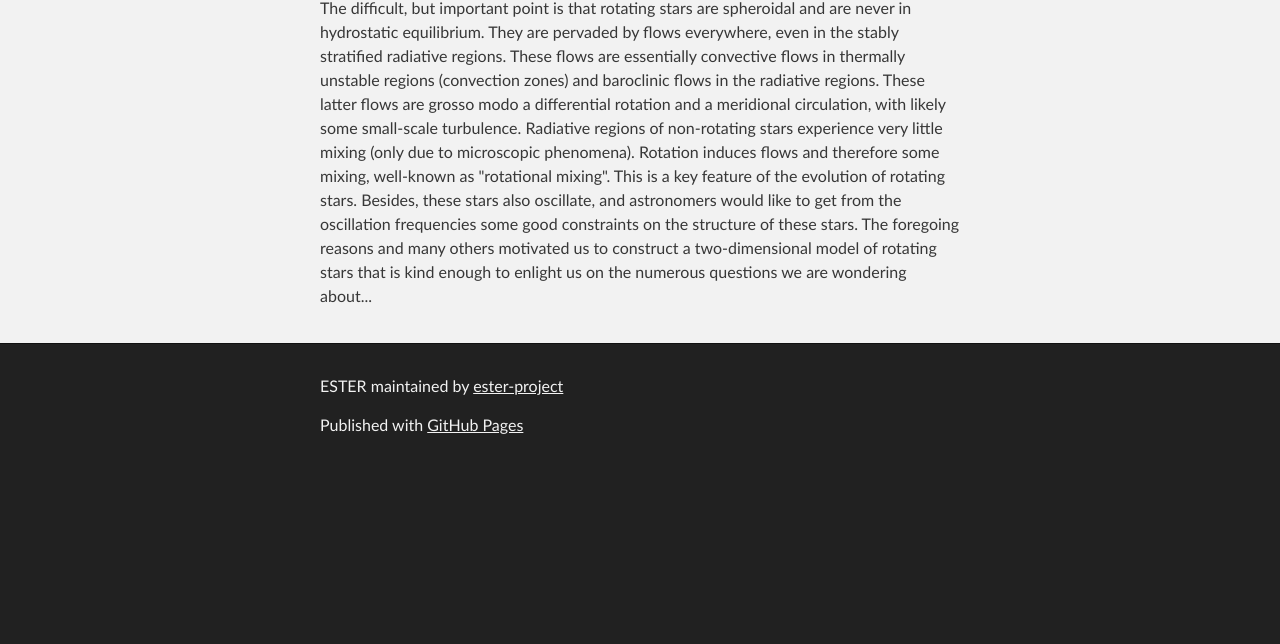
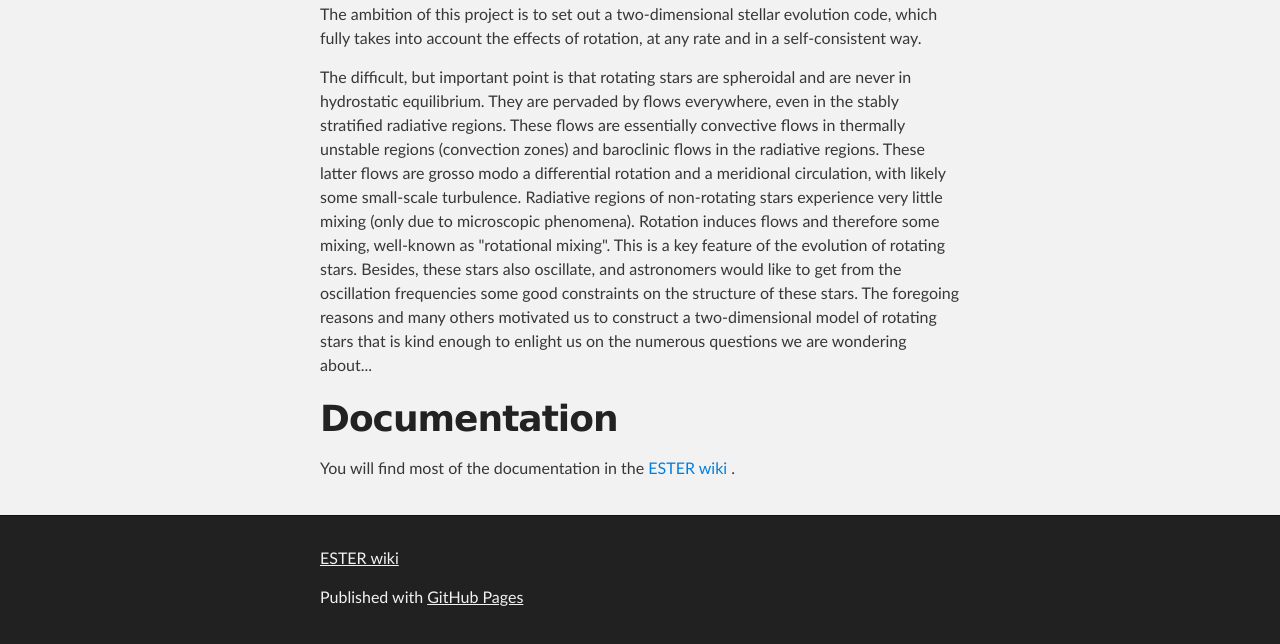
Before and after one commit to ester-project/ester, a plain HTML site: page index.html in a window 1280 px wide. Shown: the part 327-971 px from the top of the page. Before the commit the page ends 800 px from the top, so only its background shows below. Drawn offline with Linux system fonts and the light colour scheme.

Commit message:
Adds link to the wiki

```diff
--- a/index.html
+++ b/index.html
@@ -42,6 +42,7 @@
         <div id="main_content_wrap" class="outer">
             <section id="main_content" class="inner">
                 <p>
+                <h1>Project Description</h1>
                 The ambition of this project is to set out a two-dimensional
                 stellar evolution code, which fully takes into account the
                 effects of rotation, at any rate and in a self-consistent way.
@@ -66,15 +67,27 @@
                 is kind enough to enlight us on the numerous questions we are
                 wondering about...
                 </p>
+                <p>
+                <h1>Documentation</h1>
+                You will find most of the documentation in the
+                <a href="https://github.com/ester-project/ester/wiki">
+                    ESTER wiki
+                </a>.
+                </p>
             </section>
         </div>
 
         <!-- FOOTER  -->
         <div id="footer_wrap" class="outer">
             <footer class="inner">
-                <p class="copyright">
+                <!-- <p class="copyright">
                 ESTER maintained by
                 <a href="https://github.com/ester-project">ester-project</a>
+                </p>-->
+                <p>
+                <a href="https://github.com/ester-project/ester/wiki">
+                    ESTER wiki
+                </a>
                 </p>
                 <p>
                 Published with
```
